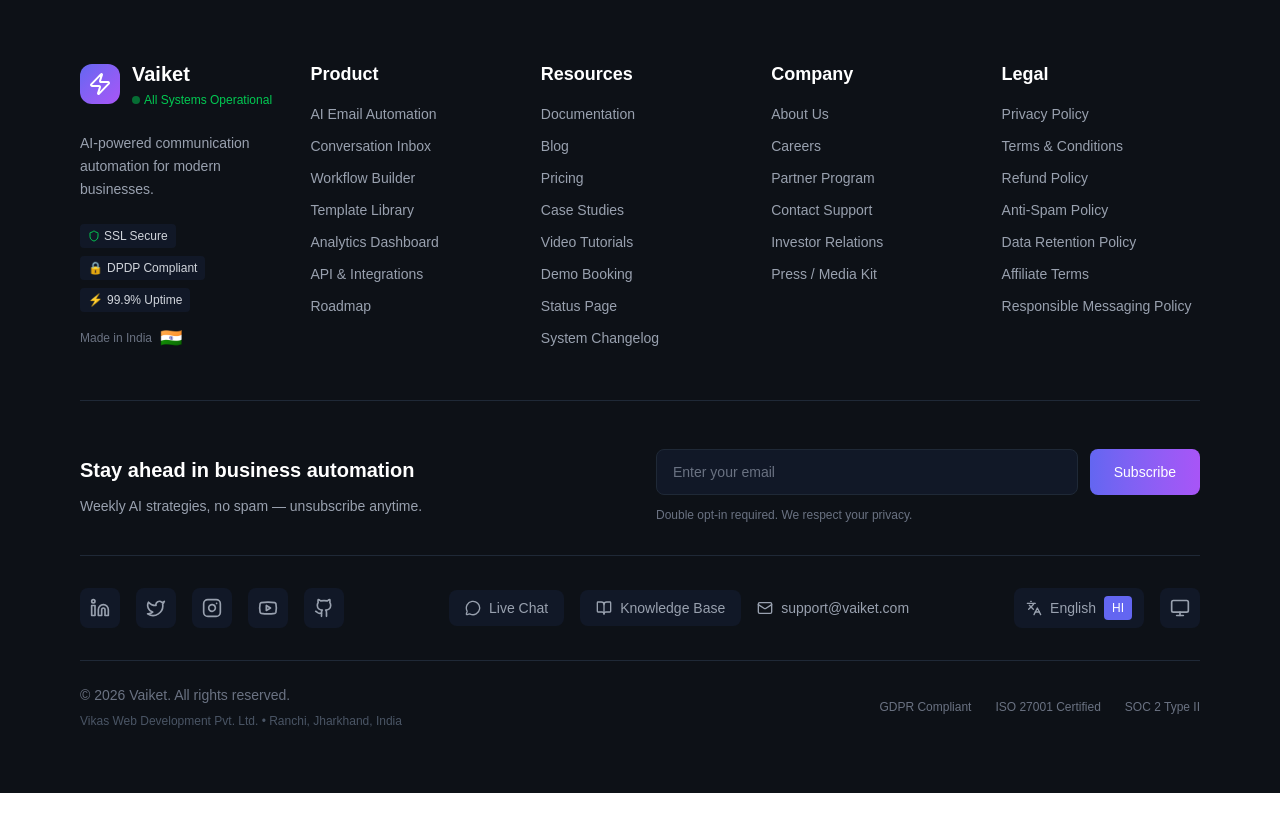
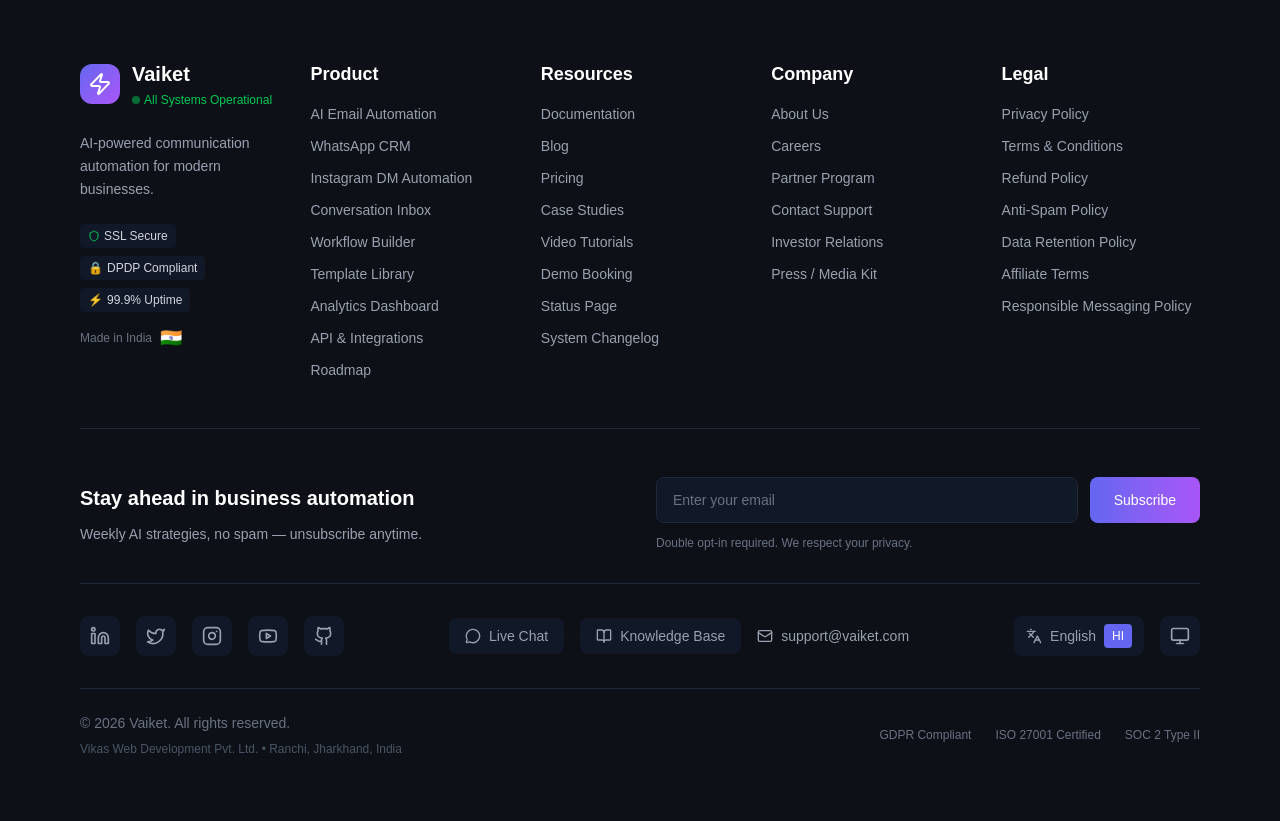
Before and after one commit to vaiket/Vaiketfront, a Next.js app: page / in a window 1280 px wide. Shown: the part 5580-6401 px from the top of the page. Before the commit the page ends 6373 px from the top, so only its background shows below. Built offline with nearby package versions, Linux system fonts and the light colour scheme.

Commit message:
Fix: Header section  signin backlink

```diff
--- a/components/Footer.tsx
+++ b/components/Footer.tsx
@@ -46,6 +46,8 @@ const footerContent = {
     // Product Links
     productLinks: [
       "AI Email Automation",
+      "WhatsApp CRM",
+      "Instagram DM Automation",
       "Conversation Inbox",
       "Workflow Builder",
       "Template Library",
```
